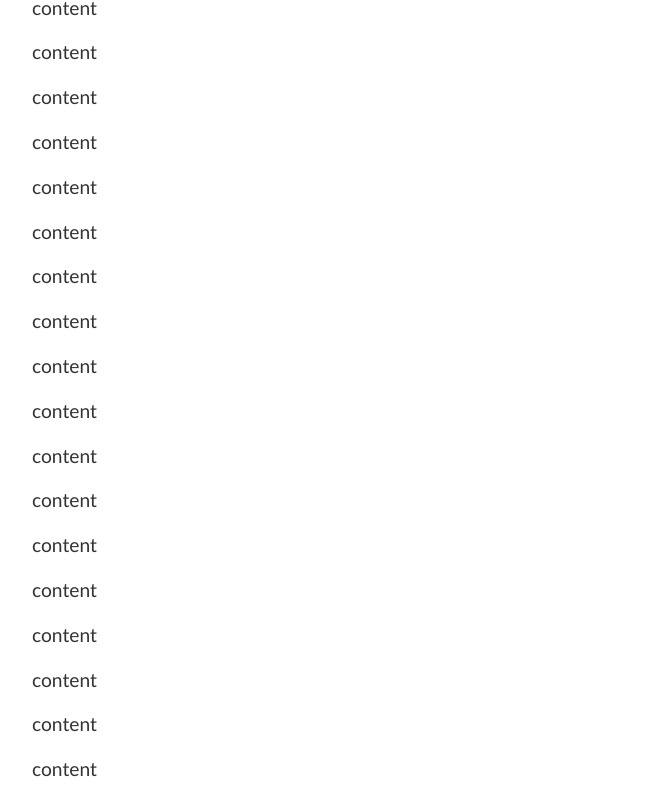
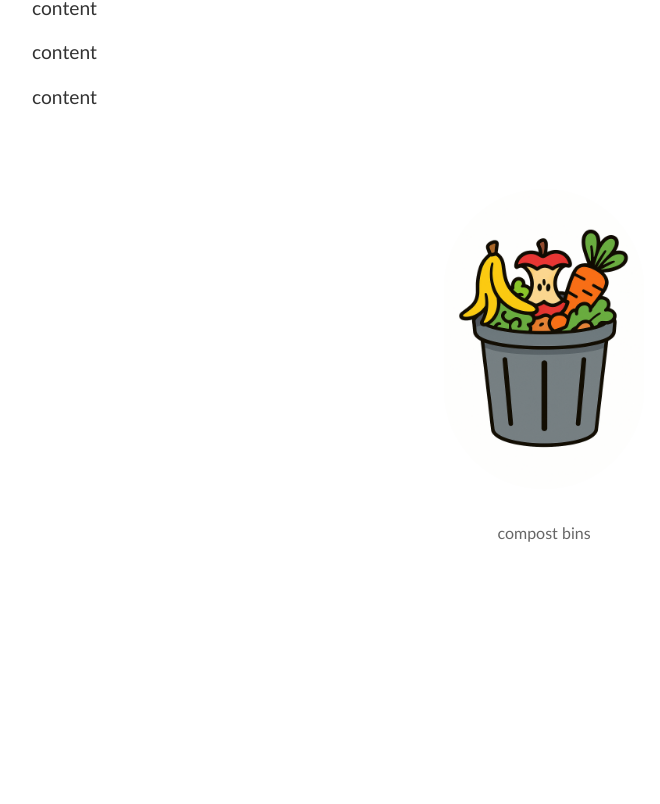
Before and after one commit to creepyorange123/compost_website, a Next.js app in the folder compost-website/: page / in a window 1280 px wide. Shown: the part 756-1560 px from the top of the page, without its empty margins (96-756 px from the left). After the commit the page ends 1317 px from the top, so only its background shows below. Built offline with nearby package versions, Linux system fonts and the light colour scheme.

Commit message:
image component

```diff
--- a/compost-website/app/page.tsx
+++ b/compost-website/app/page.tsx
@@ -2,16 +2,18 @@
 import Header from '@/components/Header';
 import Navigator from '@/components/Navigator';
 import TextContainer from '@/components/TextContainer';
+import Image from '@/components/Image';
 
 export default function Home() {
 
-  const dummyText: string = "content\n".repeat(10000);
+  const dummyText: string = "content\n".repeat(10);
 
   return (
     <div>
       <Header title="Welcome to Compost Website" imageSrc={'/tree.jpg'} />
       <Navigator />
       <TextContainer title={"sample title"} content={dummyText} />
+      <Image src={'/full-trash.png'} description={'compost bins'} />
     </div>
   );
 }
--- a/compost-website/components/Body.tsx
+++ /dev/null
@@ -1,12 +0,0 @@
-
-import styles from '../styles/Text.module.css';
-
-interface BodyProps {
-    content: string;
-}
-
-export default function Body({ content }: BodyProps) {
-    return (
-        <p className={styles.body}>{content}</p>
-    )
-}
--- /dev/null
+++ b/compost-website/components/Image.tsx
@@ -0,0 +1,21 @@
+"use client";
+
+import styles from '../styles/Image.module.css'
+import useImageChecker from '../hooks/useImageChecker';
+
+interface ImageProps {
+    src: string;
+    alt?: string;
+    description?: string;
+}
+
+export default function Image ({src, alt, description}: ImageProps) {
+    const errorMsg = useImageChecker({ src: src });
+
+    return (
+        <div className = {styles.imageContainer}>
+            <img className = {styles.image} src={src} alt={alt} />
+            <div className = {styles.description}>{description}</div>
+        </div>
+    );
+}
--- /dev/null
+++ b/compost-website/components/Text.tsx
@@ -0,0 +1,15 @@
+
+import styles from '../styles/Text.module.css';
+
+interface TextProps {
+    content: string;
+}
+
+export default function Text({ content }: TextProps) {
+    return (
+        <p className={styles.text}>
+            {content}
+            <br />
+        </p>
+    )
+}
--- a/compost-website/components/TextContainer.tsx
+++ b/compost-website/components/TextContainer.tsx
@@ -1,6 +1,6 @@
 
 import Title from './Title';
-import Body from './Body';
+import Text from './Text';
 import styles from '../styles/Text.module.css';
 
 interface TextContainerProps {
@@ -15,7 +15,7 @@ export default function TextContainer({ title, content }: TextContainerProps) {
         <div className={styles.bodyContainer}>
             {title !== null ? <Title title={title} /> : null}
             {paragraphs.map((paragraph: string, index: number) => (
-                <Body key={index} content={paragraph} />
+                <Text key={index} content={paragraph} />
             ))}
         </div>
     );
--- a/compost-website/styles/Image.module.css
+++ b/compost-website/styles/Image.module.css
@@ -1,3 +1,21 @@
+.imageContainer {
+    position: relative;
+    width: 90%;
+    margin: 1rem auto;
+    border-radius: 100px;
+}
+
 .image {
     position: relative;
+    max-height: 300px;
+    margin: 2rem auto;
+    border-radius: 100px;
 }
+
+.description {
+    font-size: 1rem;
+    font-family: 'Calibri', sans-serif;
+    color: #666666;
+    text-align: center;
+    margin-top: 0.1rem;
+}
--- a/compost-website/styles/Text.module.css
+++ b/compost-website/styles/Text.module.css
@@ -5,7 +5,7 @@
     border-radius: 100px;
 }
 
-.body {
+.text {
     font-size: 1.2rem;
     font-family: 'Calibri', sans-serif;
     color: #333333;
```
